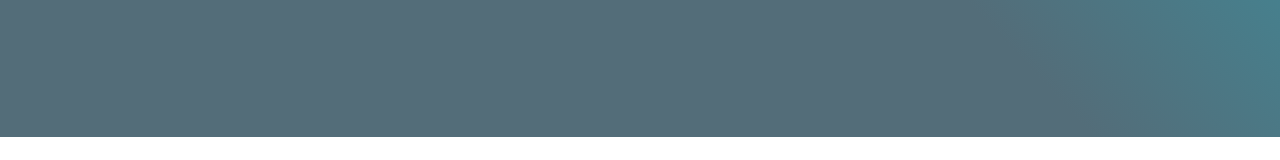
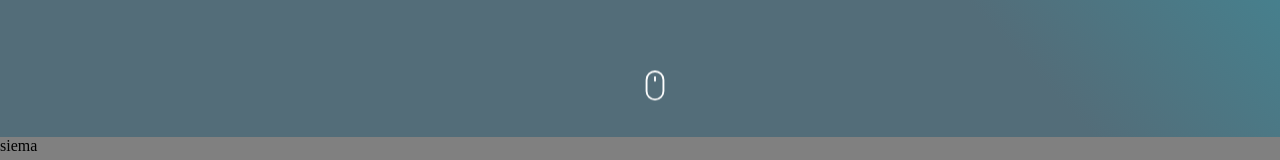
Before and after one commit to m1ckeyyy/improvement-center, a React (Vite) app in the folder client/: page / in a window 1280 px wide. Shown: the part 663-823 px from the top of the page. Before the commit the page ends 800 px from the top, so only its background shows below. Built offline with nearby package versions, Linux system fonts and the light colour scheme.

Commit message:
scroll icon + new section

```diff
--- a/client/src/components/LandingSection/LandingSection.jsx
+++ b/client/src/components/LandingSection/LandingSection.jsx
@@ -1,9 +1,9 @@
 import React, { useRef, useEffect } from "react";
 import styles from "./landingPage.module.scss";
 import { BsMouse } from "react-icons/bs";
+import { AiOutlineDown } from "react-icons/ai";
 import { Link } from "react-router-dom";
-import { useHeaderEffect } from './../../pages/effects/hackerEffect'
-
+import { useHeaderEffect } from "./../../pages/effects/hackerEffect";
 
 const LandingPage = () => {
   const ultimate = useRef(null);
@@ -24,24 +24,19 @@ const LandingPage = () => {
             Productivity Hub
           </h1>
           <p className={styles.mainDescription}>
-							"The secret of getting ahead is getting started." <br />- Mark
-							Twain
+            "The secret of getting ahead is getting started." <br />- Mark Twain
           </p>
           <div className={styles.btnContainer}>
             <Link to="/tools" className={styles.btnGetStarted}>
               So Get Started
             </Link>
           </div>
+          <BsMouse color="white" className={styles.scrollIcon} />
+          <AiOutlineDown color="white" className={styles.arrowIcon} />
         </div>
         <div className={styles.rightContent}>
-						<img
-							src="images/wmn3.png"
-							alt="woman"
-							className={styles.womanImg}
-						/>
+          <img src="images/wmn3.png" alt="woman" className={styles.womanImg} />
         </div>
-
-					{/* change this to scroll to tools seciton👇 */}
       </div>
     </section>
   );
--- a/client/src/components/LandingSection/landingPage.module.scss
+++ b/client/src/components/LandingSection/landingPage.module.scss
@@ -10,7 +10,6 @@ $accent-color: white;
 $nunito: "Nunito Sans", sans-serif;
 $poppins: "Poppins", sans-serif;
 $DM: "DM Sans", sans-serif;
-
 
 .mainContent {
   overflow-x: hidden;
@@ -97,6 +96,64 @@ $DM: "DM Sans", sans-serif;
     transition: margin-left 0.4s ease;
   }
 }
+.scrollIcon {
+  position: absolute;
+  bottom: 20px;
+  left: 50%;
+  transform: translate(-50%, -3vh);
+  width: 30px;
+  height: 30px;
+  display: flex;
+  justify-content: center;
+  align-items: center;
+  cursor: pointer;
+  animation: flow 3s ease-in-out infinite;
+}
+
+.scrollIcon:hover + .arrowIcon {
+  opacity: 1;
+}
+.arrowIcon {
+  position: absolute;
+  bottom: 20px;
+  left: 50%;
+  transform: translate(-50%, -3vh);
+  width: 30px;
+  height: 30px;
+  display: flex;
+  justify-content: center;
+  align-items: center;
+  cursor: pointer;
+  animation: arrowFlow 3s ease-in-out infinite;
+  &:hover {
+    transform: scale(2);
+  }
+  opacity: 0;
+  transition: opacity 0.2s ease;
+}
+
+@keyframes flow {
+  0% {
+    transform: translateY(-2vh);
+  }
+  50% {
+    transform: translateY(-3vh);
+  }
+  100% {
+    transform: translateY(-2vh);
+  }
+}
+@keyframes arrowFlow {
+  0% {
+    transform: translateY(1.5vh);
+  }
+  50% {
+    transform: translateY(0.5vh);
+  }
+  100% {
+    transform: translateY(1.5vh);
+  }
+}
 @keyframes fade {
   0% {
     // opacity: 1;
@@ -126,11 +183,7 @@ $DM: "DM Sans", sans-serif;
     justify-content: flex-end;
   }
 }
-// @media (max-width: 1093px) {
-// 	.mainContent {
-// 		height: calc(100vh + 100px);
-// 	}
-// }
+
 @media (max-width: 1095px) {
   .rightContent {
     display: none;
@@ -151,7 +204,7 @@ $DM: "DM Sans", sans-serif;
     &:hover {
       border: 2px solid white;
       margin-left: 0px;
-      transform: translate(0px, -10px);
+      transform: translate(0px, -7px);
       transition: transform 0.4s ease;
     }
   }
--- /dev/null
+++ b/client/src/components/ToolsSection/ToolsSection.jsx
@@ -0,0 +1,11 @@
+import styles from "./ToolsSection.module.scss";
+
+const ToolsSection = () => {
+  return (
+    <>
+      <div className={styles.container}>siema</div>
+    </>
+  );
+};
+
+export default ToolsSection;
--- /dev/null
+++ b/client/src/components/ToolsSection/ToolsSection.module.scss
@@ -0,0 +1,4 @@
+.container {
+  height: 100vh;
+  background-color: gray;
+}
--- a/client/src/pages/Home/Home.jsx
+++ b/client/src/pages/Home/Home.jsx
@@ -1,15 +1,15 @@
-import React, { useRef, useEffect } from "react";
+import React from "react";
 import Navbar from "./../Navbar/Navbar.jsx";
 import LandingPage from "./../../components/LandingSection/LandingSection";
+import ToolsSection from "./../../components/ToolsSection/ToolsSection";
 import styles from "./home.module.scss";
 
 const Home = () => {
-
-
   return (
     <div className={styles.container}>
       <Navbar />
       <LandingPage />
+      <ToolsSection />
     </div>
   );
 };
```
Lines whose indentation alone changed are shown as unchanged.
